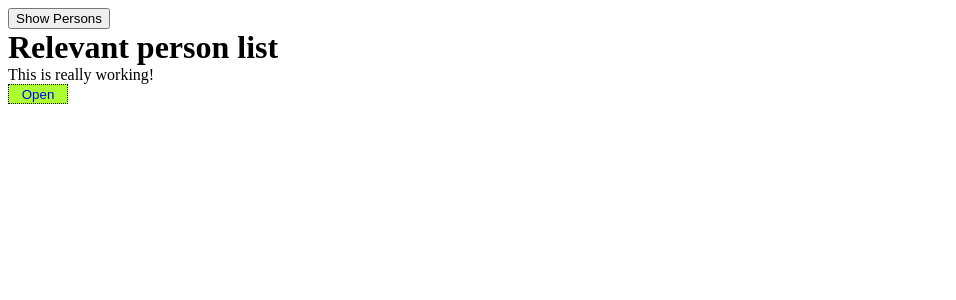
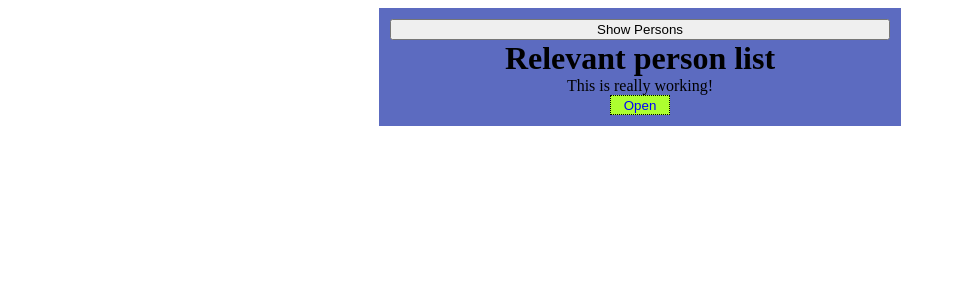
Before and after one commit to choco1911/lewagon_airbnb, a React (Create React App) app: page / in a window 1280 px wide. Shown: the top 300 px of the page, without its empty margins (0-956 px from the left). Built offline with nearby package versions, Linux system fonts and the light colour scheme.

Commit message:
high order component that gets components and props as arguments

```diff
--- a/src/components/PersonsList/Person/person.js
+++ b/src/components/PersonsList/Person/person.js
@@ -1,6 +1,7 @@
 import React, {Component} from 'react'
 import './person.css'
-import WithClass from '../../../hoc/WithClass'
+import Aux from '../../../hoc/Aux'
+import withClass from '../../../hoc/withClass'
 
 
 class Person extends Component {
@@ -20,14 +21,14 @@
     render () {
         console.log('[Person.js] Inside Render Method')
         return (
-            <WithClass className="Person">
+            <Aux>
                 <div className="wrapper">
                     <p>I'm a {this.props.name} and I'm {this.props.age}</p>
                     <button className="del" onClick={this.props.click}>Delete</button>
                     {/* <p>{props.children}</p> */}
                 </div>
                 <input type="text" onChange={this.props.change} value={this.props.name} />
-            </WithClass>
+            </Aux>
         )
 //        console.log('[Person.js] Inside this.props.children', this.props.children) // undefined
 //        return [
@@ -39,4 +40,4 @@
     }
 }
 
-export default Person;
+export default withClass(Person, "Person")
--- a/src/containers/App.js
+++ b/src/containers/App.js
@@ -1,7 +1,8 @@
 import React, {PureComponent} from 'react'
 import Persons from '../components/PersonsList/PersonsList'
 import Cockpit from '../components/Cockpit/Cockpit'
-import WithClass from '../hoc/WithClass'
+import Aux from '../hoc/Aux'
+import withClass from '../hoc/withClass'
 import './App.css'
 
 class App extends PureComponent {
@@ -92,7 +93,7 @@
         }
 
         return (
-            <WithClass className="App">
+            <Aux>
                 <button onClick={() => {this.setState({showPersons: 'true'})}}>Show Persons</button>
                 <Cockpit
                     title = {this.props.title}
@@ -101,9 +102,9 @@
                     showPersons={this.state.showPersons}
                 />
                 {persons}
-            </WithClass>
+            </Aux>
         )
     }
 }
 
-export default App
+export default withClass(App, "App")
--- a/src/hoc/WithClass.js
+++ /dev/null
@@ -1,9 +0,0 @@
-import React from 'react'
-
-const withClass = (props) => (
-    <div className={props.classes}>
-        {props.children}
-    </div>
-)
-
-export default withClass
--- /dev/null
+++ b/src/hoc/withClass.js
@@ -0,0 +1,12 @@
+import React from 'react'
+
+// High order component
+const withClass = (WrappedComponent, className) => {
+    return (props) => (
+        <div className={className}>
+            <WrappedComponent {...props} />
+        </div>
+    )
+}
+
+export default withClass
```
